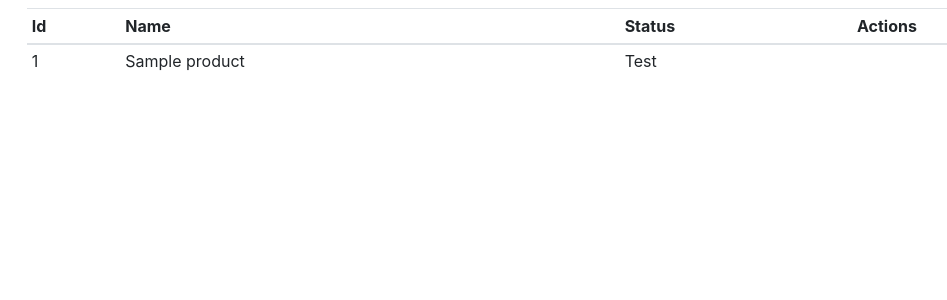
After one commit to makomweb/workflow-tutorial, a Symfony app: template templates/Product/index.html.twig in a window 1280 px wide. The commit adds this page. Shown: the top 300 px of the page, without its empty margins (66-1013 px from the left). Run offline with Twig, Linux system fonts and the light colour scheme; the template is opened without the code that fills it: most values are stand-ins (such as "Sample title", 1, 10 or a date in 2020); some libraries are stand-ins or nearby versions.

Commit message:
refine products view

```diff
--- a/src/Controller/ProductController.php
+++ b/src/Controller/ProductController.php
@@ -53,10 +53,10 @@ class ProductController extends AbstractController
      */
     public function view() : Response
     {
-        $number = random_int(0, 100);
+        $products = $this->repository->findAll();
 
-        return $this->render('Product/view.html.twig', [
-            'number' => $number,
+        return $this->render('Product/index.html.twig', [
+            'products' => $products,
         ]);
     }
 }
--- /dev/null
+++ b/templates/Product/index.html.twig
@@ -0,0 +1,34 @@
+{# templates/lucky/number.html.twig #}
+{% extends 'base.html.twig' %}
+
+{% block title %}List of all products{% endblock %}
+
+{% block body %}
+
+<div class="container">
+
+    <div class="mb-2 p-2 bg-white">
+
+        <table class="table table-sm table-hover">
+            <thead>
+            <tr>
+                <th>Id</th>
+                <th>Name</th>
+                <th>Status</th>
+                <th>Actions</th>
+            </tr>
+            </thead>
+            <tbody>
+                {% for product in products %}
+                    <tr>
+                        <td>{{ product.id }}</td>
+                        <td>{{ product.name }}</td>
+                        <td>Test</td>
+                    </tr>
+                {% endfor %}
+            </tbody>
+        </table>
+    </div>
+</div>
+
+{% endblock %}
--- a/templates/Product/view.html.twig
+++ /dev/null
@@ -1,2 +0,0 @@
-{# templates/lucky/number.html.twig #}
-<h1>Your lucky number is {{ number }}</h1>
--- a/templates/base.html.twig
+++ b/templates/base.html.twig
@@ -1,16 +1,18 @@
 <!DOCTYPE html>
-<html>
+<html xmlns="http://www.w3.org/1999/html">
     <head>
         <meta charset="UTF-8">
-        <title>{% block title %}Welcome!{% endblock %}</title>
-        {# Run `composer require symfony/webpack-encore-bundle`
-           and uncomment the following Encore helpers to start using Symfony UX #}
+        <meta http-equiv="X-UA-Compatible" content="IE=edge">
+        <meta name="viewport" content="width=device-width, initial-scale=1">
+        <title>
+            {% block title %}
+                Welcome!
+            {% endblock %}
+        </title>
+
         {% block stylesheets %}
-            {#{{ encore_entry_link_tags('app') }}#}
-        {% endblock %}
-
-        {% block javascripts %}
-            {#{{ encore_entry_script_tags('app') }}#}
+            <link rel="stylesheet" href="https://cdnjs.cloudflare.com/ajax/libs/font-awesome/4.7.0/css/font-awesome.min.css">
+            <link rel="stylesheet" href="https://stackpath.bootstrapcdn.com/bootstrap/4.5.0/css/bootstrap.min.css" integrity="sha384-9aIt2nRpC12Uk9gS9baDl411NQApFmC26EwAOH8WgZl5MYYxFfc+NcPb1dKGj7Sk" crossorigin="anonymous">
         {% endblock %}
     </head>
     <body>
```
